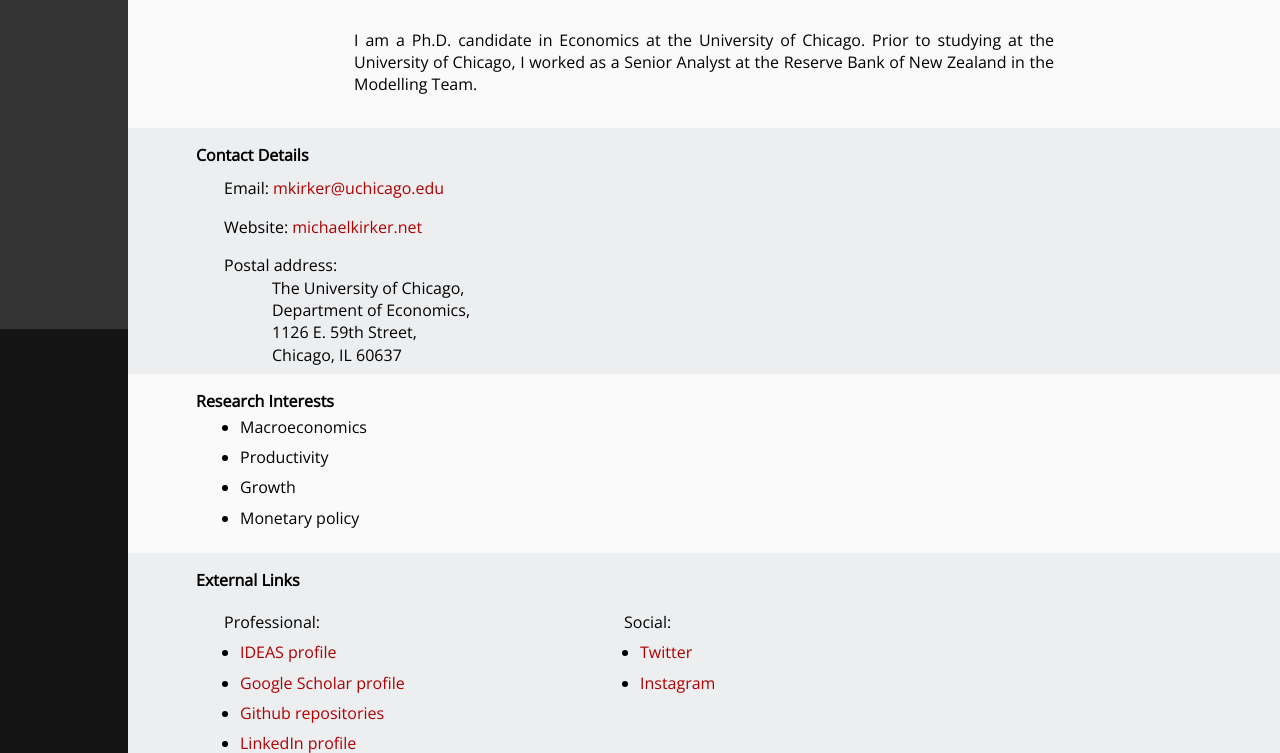
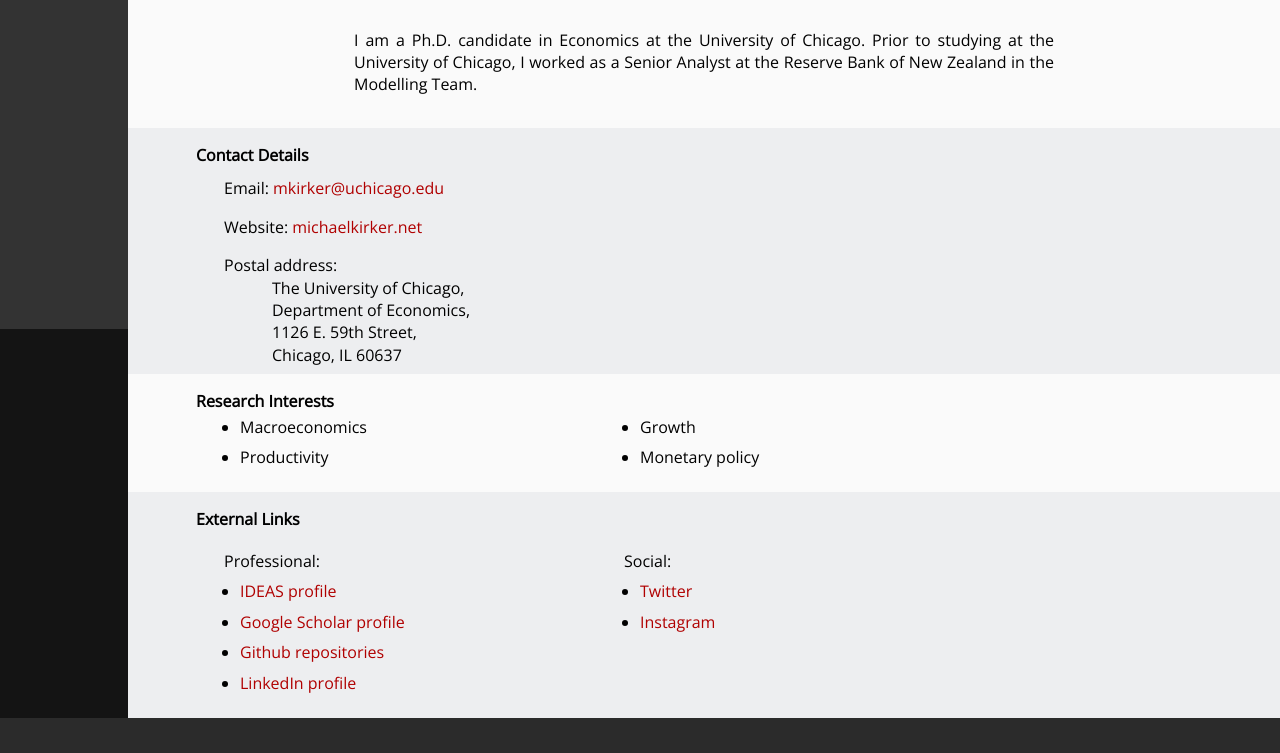
Before and after one commit to michaelkirker/michaelkirker.github.io, a plain HTML site: page index.html in a window 1280 px wide. Shown: the part 471-1224 px from the top of the page. After the commit the page ends 1189 px from the top, so only its background shows below. Drawn offline with nearby package versions, Linux system fonts and the light colour scheme.

Commit message:
Split research interests into two responsive columns

```diff
--- a/index.html
+++ b/index.html
@@ -92,12 +92,20 @@ Reserve Bank of New Zealand in the Modelling Team.
 
 			</div><div id="contents" class="dark">
 				<h3>Research Interests</h3>
-				<ul>
+				<div id="one">
+				<ul style="padding-bottom:0em">
 				  <li>Macroeconomics</li>
 				  <li>Productivity</li>
+				</ul>
+				</div>
+
+				<div id="two">
+				<ul style="padding-top:0em">
 				  <li>Growth</li>
 				  <li>Monetary policy</li>
 				</ul>
+				</div>
+
 
 			</div><div id="contents" class="light wrapper">
 				<h3>External Links</h3>
```
Also changed, not shown: style.css (line endings or trailing spaces).
